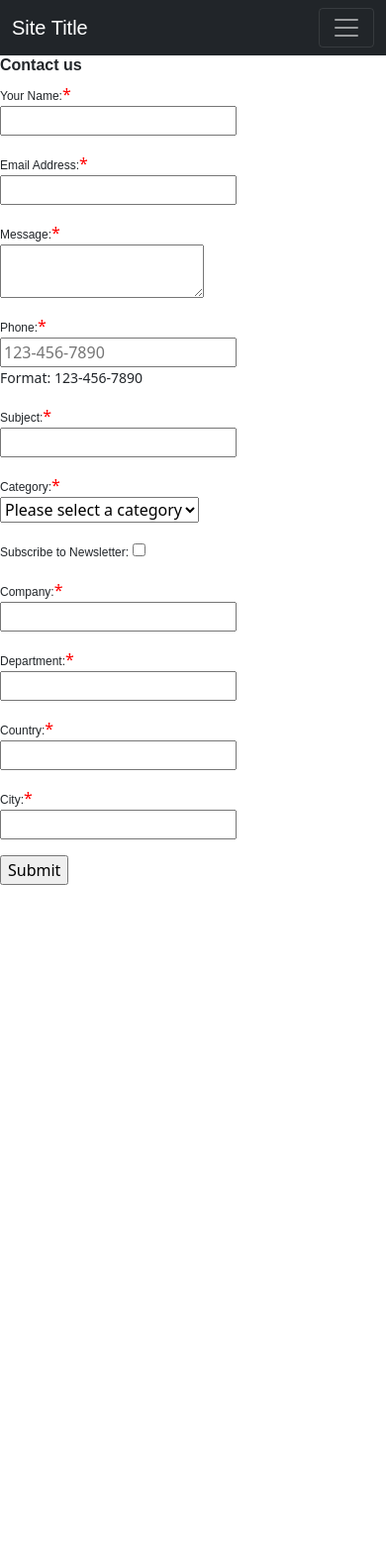
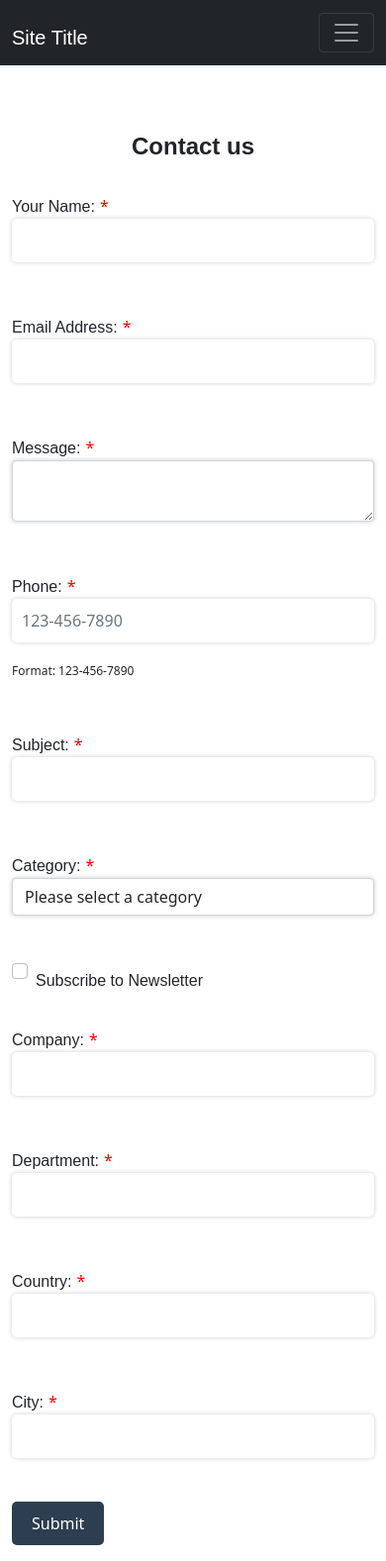
Before and after one commit to Matthew-Riddell/ServerSide-CA2, a PHP site: page /contact-form.php in a window 390 px wide. Shown: the whole page at 99% size. Before the commit the page ends 894 px from the top, so only its background shows below. Run offline with PHP 8.4, Linux system fonts and the light colour scheme.

Commit message:
Bootstrap, CSS, Responsiveness on Contact Form

```diff
--- a/contact-form.php
+++ b/contact-form.php
@@ -6,24 +6,6 @@
 <link href="css/bootstrap.min.css" rel="stylesheet">
     <!-- Custom styles for this template -->
     <link href="mystyle.css" rel="stylesheet">
-<style>
-h1
-{
-	font-family : Arial, Helvetica, sans-serif;
-	font-size : 16px;
-    font-weight : bold;
-}
-label,a
-{
-	font-family : Arial, Helvetica, sans-serif;
-	font-size : 12px;
-}
-.required:after
-{
-	content:"*";
-	color:red;
-}
-</style>
 <script>
 function validateForm() {
   var name = document.forms["contactform"]["name"].value;
@@ -47,59 +29,62 @@ function validateForm() {
 <body>
 <!-- nav bar file -->
 	<?php include('nav.php'); ?>
-<h1>Contact us</h1>
+    <div class="container mt-5">
+        <div class="row">
+            <div class="col-md-8 offset-md-2">
+                <h1 class="text-center mb-4">Contact us</h1>
                 <form method="POST" name="contactform" action="contact-form-handler.php" onsubmit="return validateForm()">
-        <p>
-            <label for='name'>Your Name:</label><span class="required" id="name_required"></span><br>
-            <input type="text" name="name" required>
-        </p>
-        <p>
-            <label for='email'>Email Address:</label><span class="required" id="email_required"></span><br>
-            <input type="email" name="email" required><br>
-        </p>
-		<p>
-            <label for='message'>Message:</label><span class="required" id="message_required"></span><br>
-            <textarea name="message" required></textarea>
-        </p>
-        <p>
-            <label for='phone'>Phone:</label><span class="required" id="phone_required"></span><br>
-            <input type="tel" name="phone" required pattern="[0-9]{3}-[0-9]{3}-[0-9]{4}" placeholder="123-456-7890"><br>
+                    <div class="form-group">
+                        <label for='name'>Your Name:</label><span class="required" id="name_required"></span>
+                        <input type="text" name="name" required class="form-control">
+                    </div><br>
+                    <div class="form-group">
+                        <label for='email'>Email Address:</label><span class="required" id="email_required"></span>
+                        <input type="email" name="email" required class="form-control">
+                    </div><br>
+                    <div class="form-group">
+                        <label for='message'>Message:</label><span class="required" id="message_required"></span>
+                        <textarea name="message" required class="form-control"></textarea>
+                    </div><br>
+                    <div class="form-group">
+                        <label for='phone'>Phone:</label><span class="required" id="phone_required"></span>
+                        <input type="tel" name="phone" required pattern="[0-9]{3}-[0-9]{3}-[0-9]{4}" placeholder="123-456-7890" class="form-control">
                         <small>Format: 123-456-7890</small>
-        </p>
-        <p>
-            <label for='subject'>Subject:</label><span class="required" id="subject_required"></span><br>
-            <input type="text" name="subject" required><br>
-        </p>
-        <p>
-            <label for='category'>Category:</label><span class="required" id="category_required"></span><br>
-            <select name="category" required>
+                    </div><br>
+                    <div class="form-group">
+                        <label for='subject'>Subject:</label><span class="required" id="subject_required"></span>
+                        <input type="text" name="subject" required class="form-control">
+                    </div><br>
+                    <div class="form-group">
+                        <label for='category'>Category:</label><span class="required" id="category_required"></span>
+                        <select name="category" required class="form-control">
                             <option value="" selected disabled>Please select a category</option>
                             <option value="General Inquiry">General Inquiry</option>
                             <option value="Product Support">Product Support</option>
                             <option value="Sales">Sales</option>
                         </select>
-        </p>
-        <p>
-            <label for='newsletter'>Subscribe to Newsletter:</label>
-            <input type="checkbox" name="newsletter" value="yes">
-        </p>
-		<p>
-            <label for='subject'>Company:</label><span class="required" id="company_required"></span><br>
-            <input type="text" name="company" required><br>
-        </p>
-		<p>
-            <label for='subject'>Department:</label><span class="required" id="department_required"></span><br>
-            <input type="text" name="department" required><br>
-        </p>
-		<p>
-            <label for='subject'>Country:</label><span class="required" id="country_required"></span><br>
-            <input type="text" name="country" required><br>
-        </p>
-		<p>
-            <label for='subject'>City:</label><span class="required" id="city_required"></span><br>
-            <input type="text" name="city" required><br>
-        </p>
-        <input type="submit" value="Submit"><br>
+                    </div><br>
+                    <div class="form-check">
+                        <input type="checkbox" name="newsletter" value="yes" class="form-check-input">
+                        <label for='newsletter' class="form-check-label">Subscribe to Newsletter</label>
+                    </div><br>
+                    <div class="form-group">
+                        <label for='company'>Company:</label><span class="required" id="company_required"></span>
+                        <input type="text" name="company" required class="form-control">
+                    </div><br>
+                    <div class="form-group">
+                        <label for='department'>Department:</label><span class="required" id="department_required"></span>
+                        <input type="text" name="department" required class="form-control">
+                    </div><br>
+                    <div class="form-group">
+                        <label for='country'>Country:</label><span class="required" id="country_required"></span>
+                        <input type="text" name="country" required class="form-control">
+                    </div><br>
+                    <div class="form-group">
+                        <label for='city'>City:</label><span class="required" id="city_required"></span>
+                        <input type="text" name="city" required class="form-control">
+                    </div><br>
+                    <input type="submit" value="Submit" class="btn btn-primary btn-block">
     </form>
 
 <script language="JavaScript">
--- a/mystyle.css
+++ b/mystyle.css
@@ -1 +1,55 @@
 /* Add your own CSS under here */
+h1 {
+    font-family : Arial, Helvetica, sans-serif;
+    font-size : 24px;
+    font-weight : bold;
+    margin-top: 20px;
+    margin-bottom: 30px;
+}
+
+label,a {
+    font-family : Arial, Helvetica, sans-serif;
+    font-size : 16px;
+    font-weight: normal;
+    margin-top: 10px;
+}
+
+.required:after {
+    content:"*";
+    color:red;
+    margin-left: 5px;
+}
+
+.form-group {
+    margin-bottom: 20px;
+}
+.form-control:focus {
+    border-color: #80bdff;
+    box-shadow: 0 0 0 0.2rem rgba(0, 123, 255, 0.25);
+}
+
+input[type="text"], input[type="email"], input[type="tel"], select, textarea {
+    width: 100%;
+    padding: 10px;
+    border-radius: 5px;
+    border: none;
+    margin-bottom: 20px;
+    box-shadow: 0 0 5px rgba(0, 0, 0, 0.2);
+}
+
+input[type="submit"] {
+    background-color: #2c3e50;
+    color: white;
+    border: none;
+    padding: 10px 20px;
+    border-radius: 5px;
+    cursor: pointer;
+}
+
+input[type="submit"]:hover {
+    background-color: #34495e;
+}
+
+small {
+    font-size: 12px;
+}
```
Also changed, not shown: validation.js (deleted, +0 -131 lines). Lines whose indentation alone changed are shown as unchanged.
